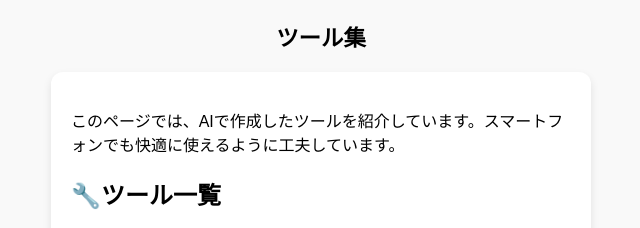
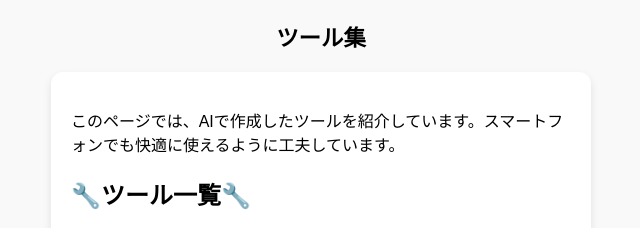
Before and after one commit to y-nob/my-html-tool, a plain HTML site: page index.html in a window 1280 px wide. Shown: the top 228 px of the page, 319-959 px from the left. Drawn offline with Linux system fonts and the light colour scheme.

Commit message:
見出しを再度修正

```diff
--- a/index.html
+++ b/index.html
@@ -11,7 +11,7 @@
   <div class="container">
     <p>このページでは、AIで作成したツールを紹介しています。スマートフォンでも快適に使えるように工夫しています。</p>
 
-    <h2>🔧ツール一覧</h2>
+    <h2>🔧ツール一覧🔧</h2>
     <ul>
       <li>
         <a href="enbunkeisan.html">🍳塩分濃度逆算ツール</a><br>
```
